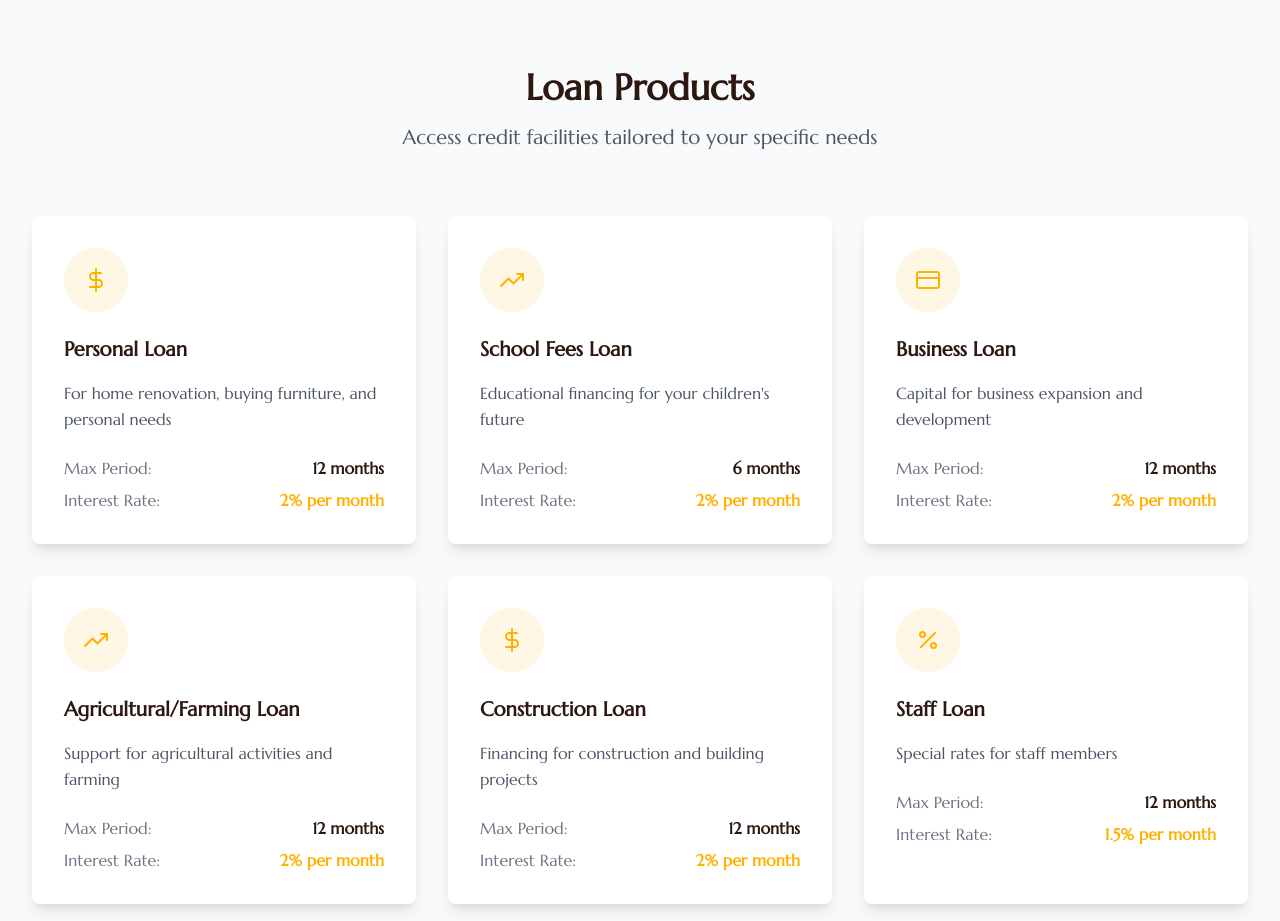
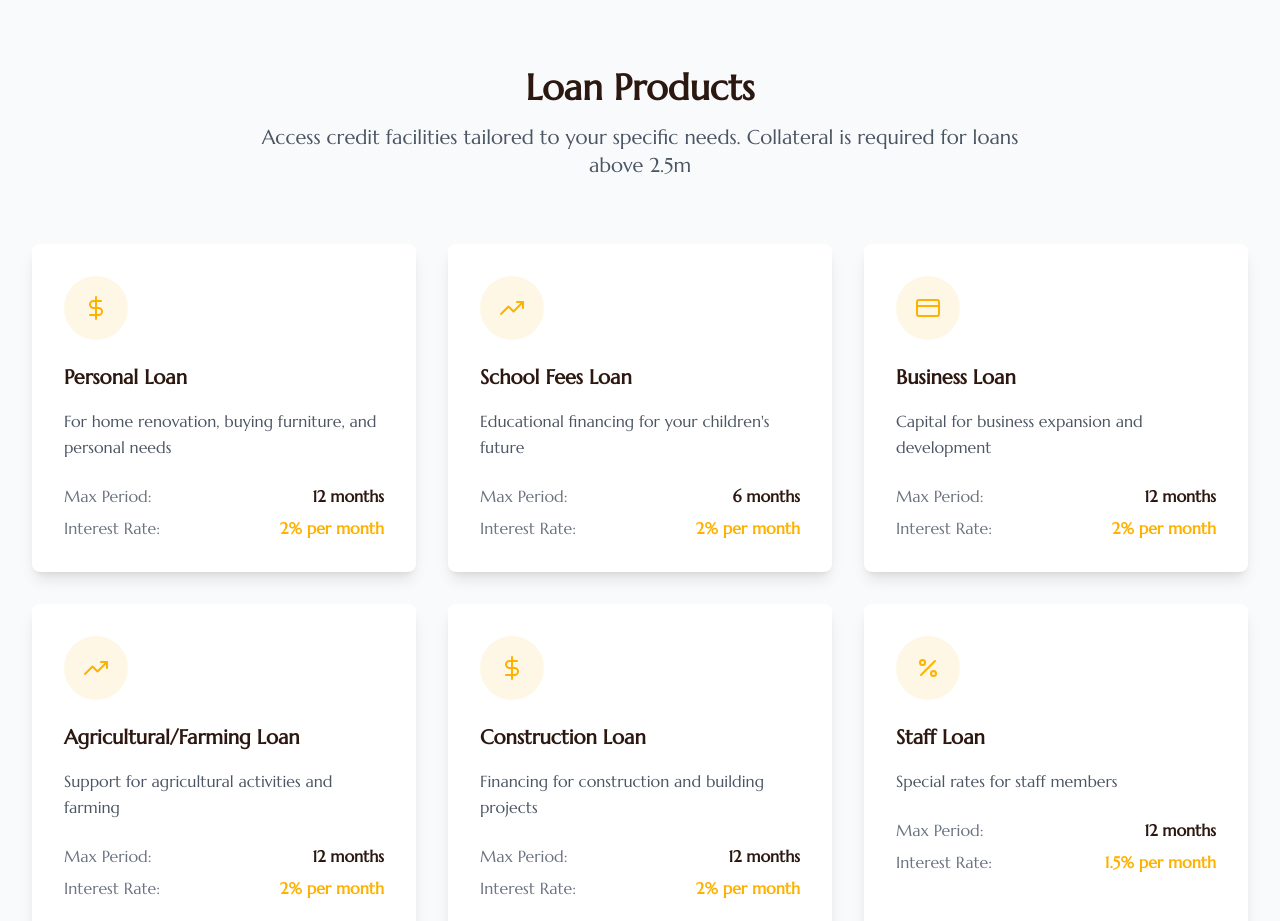
Before and after one commit to marksemakula/kadcos, a React (Vite) app: page /#/services in a window 1280 px wide. Shown: the part 1080-2001 px from the top of the page. Built offline with nearby package versions, Linux system fonts and the light colour scheme.

Commit message:
Update Services.jsx

```diff
--- a/src/pages/Services.jsx
+++ b/src/pages/Services.jsx
@@ -157,7 +157,7 @@ const Services = () => {
               Loan Products
             </h2>
             <p className="text-xl text-gray-600 font-marcellus max-w-3xl mx-auto">
-              Access credit facilities tailored to your specific needs
+              Access credit facilities tailored to your specific needs. Collateral is required for loans above 2.5m
             </p>
           </motion.div>
 
```
